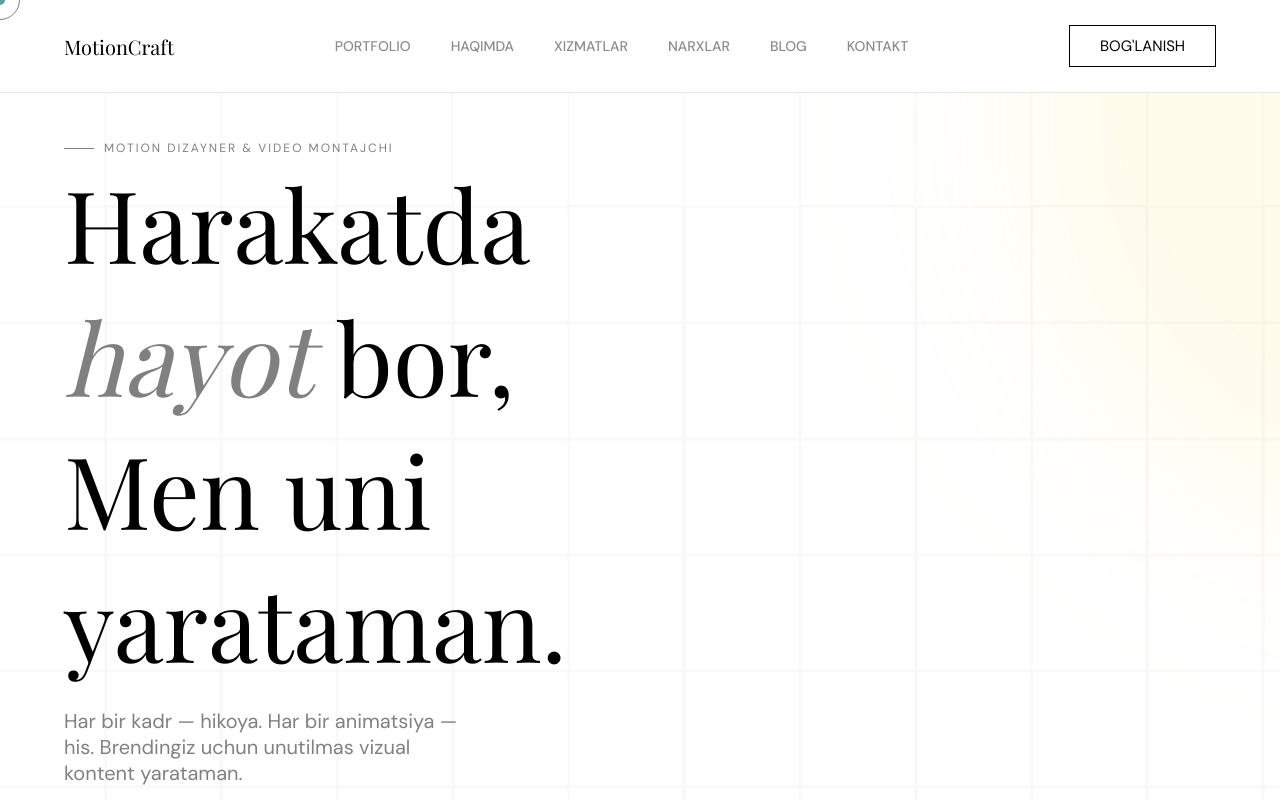
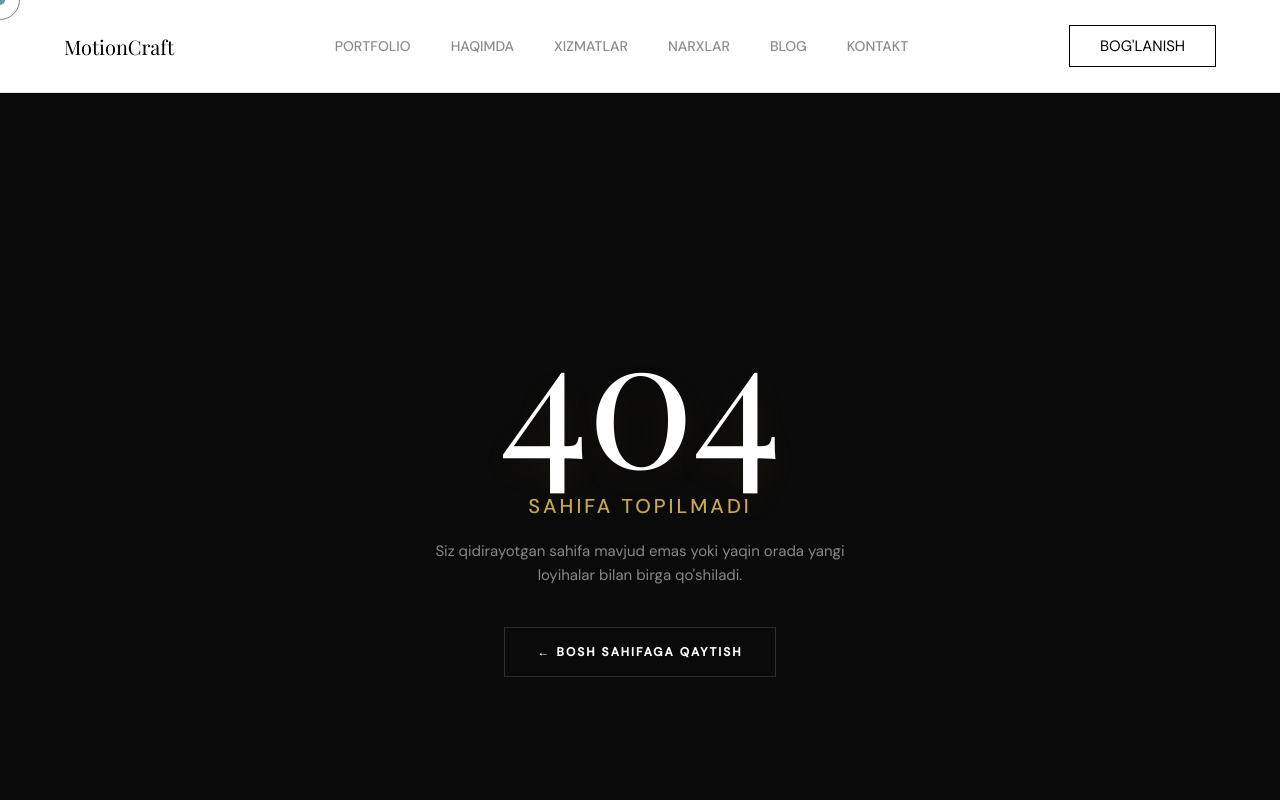
Before and after one commit to mardonbekhursanov/motion, a React (Create React App) app: page /about in a window 1280 px wide. Shown: the top 800 px of the page. Built offline with nearby package versions, Linux system fonts and the light colour scheme; a web font is replaced by a local one.

Commit message:
NotFound page qo'shildi

```diff
--- a/src/App.js
+++ b/src/App.js
@@ -14,6 +14,8 @@ import Articles from "./sections/articles/Articles";
 import Faq from "./sections/faq/FAQ";
 import Contact from "./sections/contact/Contact";
 import Footer from "./layouts/Footer";
+import { Routes, Route } from "react-router-dom";
+import NotFound from "./layouts/NotFound";
 function App() {
   useEffect(() => {
     AOS.init({
@@ -41,6 +43,8 @@ function App() {
       <Cursor />
       <Nav />
       <div className="main">
+        <Routes>
+          <Route path="/" element={<>
             <Header/>
             <Portfolio/>
             <Approach/>
@@ -50,6 +54,9 @@ function App() {
             <Faq/>
             <Contact/>
             <Footer/>
+          </>} />
+          <Route path="/about" element={<NotFound/>} />
+        </Routes>
       </div>
     </>
   );
--- a/src/index.js
+++ b/src/index.js
@@ -1,8 +1,11 @@
 import React from 'react';
 import ReactDOM from 'react-dom/client';
 import App from './App';
+import { BrowserRouter } from 'react-router-dom';
 
 const root = ReactDOM.createRoot(document.getElementById('root'));
 root.render(
-      <App />
+      <BrowserRouter>
+            <App />
+      </BrowserRouter>
 );
--- a/src/layouts/Nav.jsx
+++ b/src/layouts/Nav.jsx
@@ -12,7 +12,7 @@ function Nav() {
                     <a href="#portfolio">Portfolio</a>
                 </li>
                 <li className="nav__item">
-                    <a href="#about">Haqimda</a>
+                    <a href="/about">Haqimda</a>
                 </li>
                 <li className="nav__item">
                     <a href="#services">Xizmatlar</a>
--- /dev/null
+++ b/src/layouts/NotFound.css
@@ -0,0 +1,102 @@
+/* ==========================================================================
+   404 NOT FOUND PAGE (MINIMALIST & ELEGANT)
+   ========================================================================== */
+
+.error-page {
+    background-color: var(--black); /* Global to'q qora foningiz */
+    color: var(--white);
+    min-height: 100vh; /* Butun ekran balandligini egallaydi */
+    display: flex;
+    justify-content: center;
+    align-items: center;
+    text-align: center;
+    padding: 0 20px;
+    box-sizing: border-box;
+}
+
+.error-page__container {
+    max-width: 600px;
+    width: 100%;
+    display: flex;
+    flex-direction: column;
+    align-items: center;
+}
+
+/* Katta 404 raqami stili */
+.error-page__code {
+    font-family: var(--serif); /* Elegant Serif shrifti */
+    font-size: clamp(120px, 15vw, 180px); /* Ekran o'lchamiga qarab dinamik kattalashadi */
+    font-weight: 300;
+    line-height: 1;
+    color: var(--white);
+    margin: 0 0 10px 0;
+    letter-spacing: -2px;
+    /* Mayin tillarang soya effekti */
+    text-shadow: 0 10px 30px rgba(201, 168, 76, 0.08);
+}
+
+/* Sahifa topilmadi sarlavhasi */
+.error-page__status {
+    font-family: var(--sans);
+    font-size: 20px;
+    font-weight: 500;
+    text-transform: uppercase;
+    letter-spacing: 3px;
+    color: var(--gold); /* Tillarang urg'u */
+    margin: 0 0 20px 0;
+}
+
+/* Tushuntirish matni */
+.error-page__message {
+    font-family: var(--sans);
+    font-size: 15px;
+    line-height: 1.6;
+    color: #888888; /* Kuchli xiralashtirilgan matn */
+    margin: 0 0 40px 0;
+    max-width: 450px;
+}
+
+/* --------------------------------------------------------------------------
+   ORTGA QAYTISH TUGMASI
+   -------------------------------------------------------------------------- */
+.error-page__btn {
+    display: inline-block;
+    font-family: var(--sans);
+    font-size: 12px;
+    font-weight: 600;
+    text-transform: uppercase;
+    letter-spacing: 2px;
+    color: var(--white);
+    text-decoration: none;
+    border: 1px solid rgba(255, 255, 255, 0.15);
+    padding: 16px 32px;
+    background-color: transparent;
+    transition: all 0.3s ease;
+}
+
+/* Tugmaga hover bo'lganda to'liq oq rangga o'tishi */
+.error-page__btn:hover {
+    background-color: var(--white);
+    color: var(--black);
+    border-color: var(--white);
+    box-shadow: 0 10px 20px rgba(255, 255, 255, 0.05);
+}
+
+/* --------------------------------------------------------------------------
+   RESPONSIVE (MOBIL EKRANLAR)
+   -------------------------------------------------------------------------- */
+@media (max-width: 480px) {
+    .error-page__status {
+        font-size: 16px;
+        letter-spacing: 2px;
+    }
+
+    .error-page__message {
+        font-size: 13px;
+    }
+
+    .error-page__btn {
+        padding: 14px 28px;
+        font-size: 11px;
+    }
+}
--- /dev/null
+++ b/src/layouts/NotFound.jsx
@@ -0,0 +1,30 @@
+import React from 'react';
+import './NotFound.css'; // O'zining CSS fayli
+
+function NotFound() {
+  return (
+    <section className="error-page">
+      <div className="error-page__container">
+
+        {/* Katta va elegant 404 yozuvi */}
+        <h1 className="error-page__code">404</h1>
+
+        {/* Bildirishnoma matni */}
+        <h2 className="error-page__status">Sahifa topilmadi</h2>
+        <p className="error-page__message">
+          Siz qidirayotgan sahifa mavjud emas yoki yaqin orada yangi loyihalar bilan birga qo'shiladi.
+        </p>
+
+        {/* Ortga qaytish tugmasi */}
+        <div className="error-page__actions">
+          <a href="/" className="error-page__btn">
+            &larr; Bosh sahifaga qaytish
+          </a>
+        </div>
+
+      </div>
+    </section>
+  );
+}
+
+export default NotFound;
--- a/src/sections/articles/Articles.jsx
+++ b/src/sections/articles/Articles.jsx
@@ -37,7 +37,7 @@ function Articles() {
   ];
 
   return (
-    <section className="articles">
+    <section className="articles" id='blog'>
       <div className="container">
         {/* Sarlavha qismi */}
         <h2 className="articles__title">
--- a/src/sections/contact/Contact.jsx
+++ b/src/sections/contact/Contact.jsx
@@ -25,7 +25,7 @@ function Contact() {
   };
 
   return (
-    <section className="contact">
+    <section className="contact" id='contact'>
       <div className="container contact__container">
 
         {/* CHAP TOMON: Katta sarlavha va aloqa ma'lumotlari */}
--- a/src/sections/packages/Packages.jsx
+++ b/src/sections/packages/Packages.jsx
@@ -50,7 +50,7 @@ function Packages() {
   ];
 
   return (
-    <section className="packages">
+    <section className="packages" id='prices'>
       <div className="container">
         <p className="packages__subtitle">Narxlar</p>
         <h2 className="packages__title">Paketlar</h2>
--- a/src/sections/portfolio/Portfolio.jsx
+++ b/src/sections/portfolio/Portfolio.jsx
@@ -46,7 +46,7 @@ function Portfolio() {
         },
     ]
   return (
-    <section className='portfolio'>
+    <section className='portfolio' id='portfolio'>
         {/* eslint-disable-next-line jsx-a11y/no-distracting-elements */}
         <marquee>
             <ul className="portfolio__list">
--- a/src/sections/services/Services.jsx
+++ b/src/sections/services/Services.jsx
@@ -45,7 +45,7 @@ const servicesData = [
 
 const Services = () => {
   return (
-    <section className="services-section">
+    <section className="services-section" id='services'>
       <Container>
         <div className="services-header">
         <h2 className="services-title">Nima qila olaman</h2>
```
Lines whose indentation alone changed are shown as unchanged.
